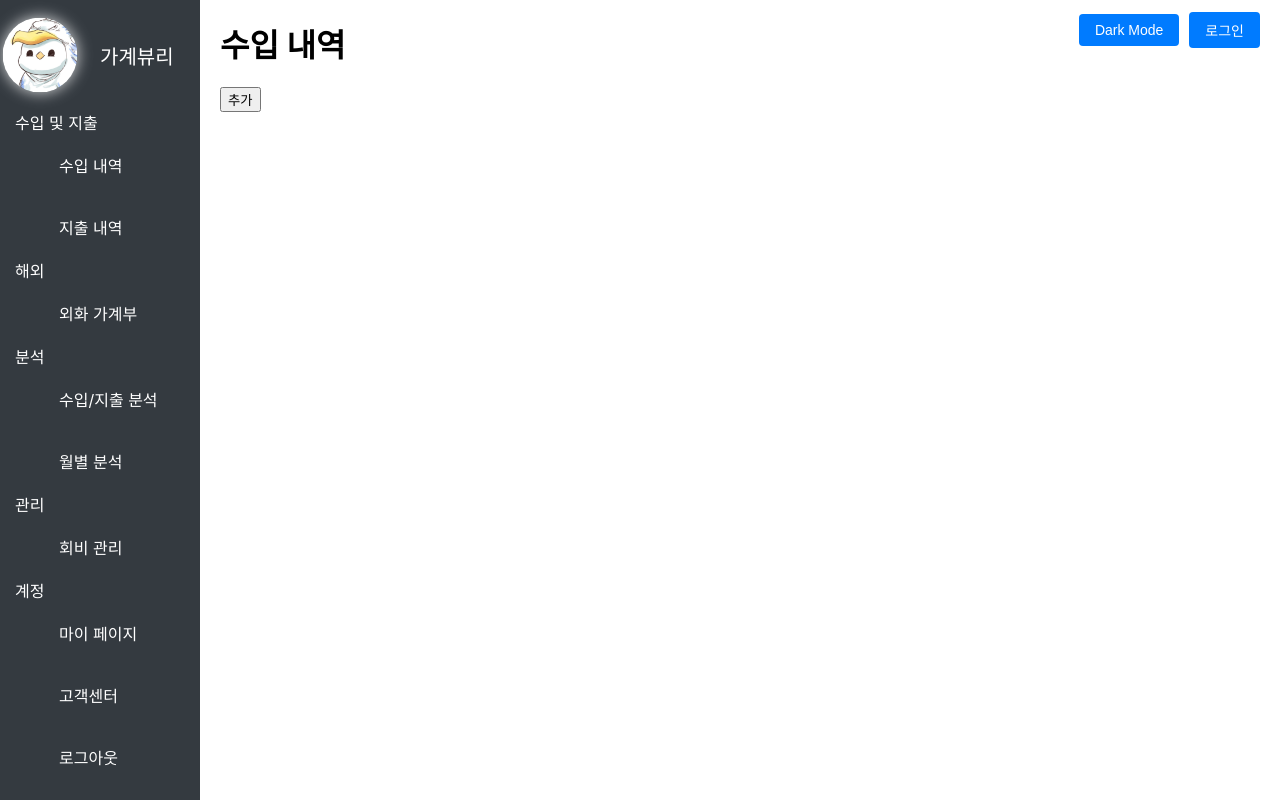
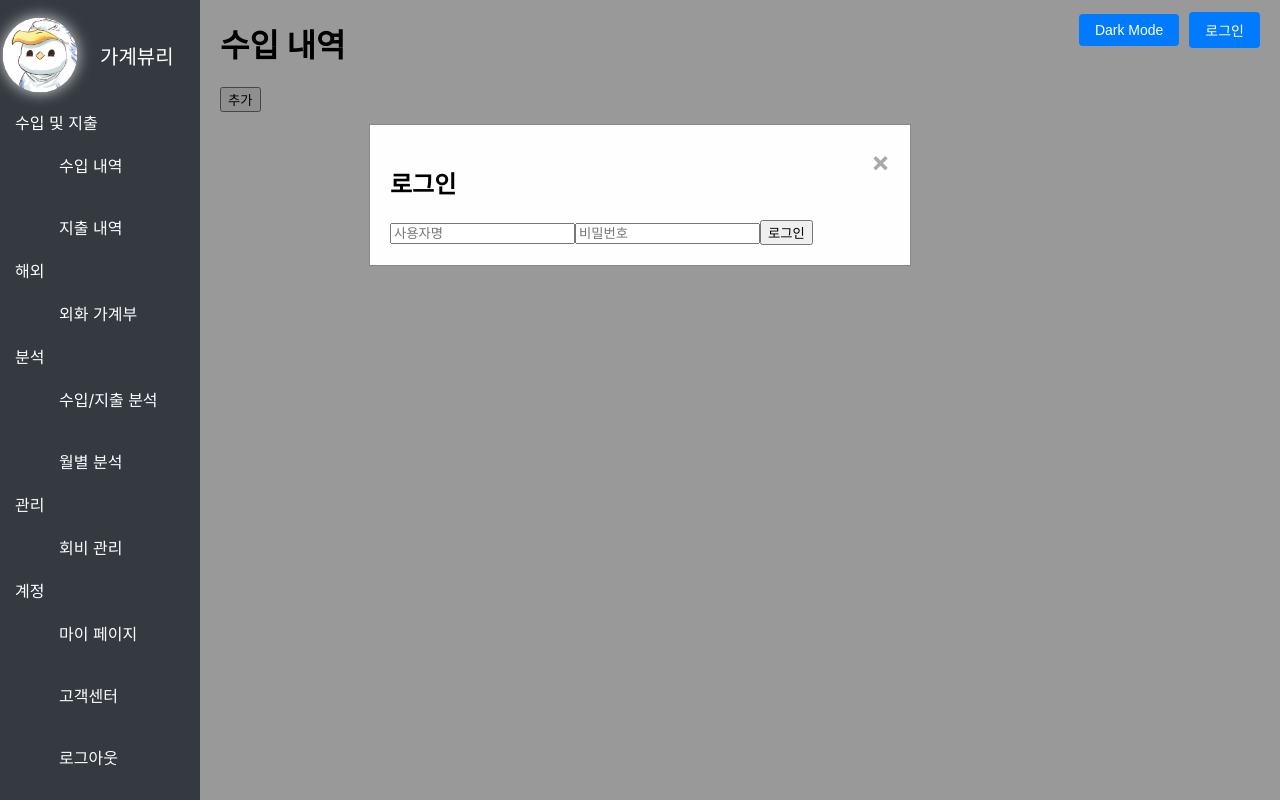
Before and after one commit to hwseo0406/gagyebyuri, a React (Create React App) app: page /income/list in a window 1280 px wide. Both pictures are taken after a click on the button "로그인". Built offline with nearby package versions, Linux system fonts and the light colour scheme; no server answers.

Commit message:
로그인 구현

```diff
--- a/package.json
+++ b/package.json
@@ -7,6 +7,7 @@
     "@testing-library/jest-dom": "^5.17.0",
     "@testing-library/react": "^13.4.0",
     "@testing-library/user-event": "^13.5.0",
+    "axios": "^1.7.2",
     "cors": "^2.8.5",
     "mysql": "^2.18.1",
     "mysql2": "^3.10.2",
--- a/src/App.css
+++ b/src/App.css
@@ -33,7 +33,7 @@ h1 {
   left: 60px; /* 사이드바 너비만큼 여백 추가 */
   right: 0;
   height: 60px; /* 헤더 높이 */
-  color: #fff;
+  color: #020202;
   display: flex;
   align-items: center;
   justify-content: flex-end;
--- a/src/App.js
+++ b/src/App.js
@@ -1,4 +1,4 @@
-import React, {useState, useEffect} from 'react'
+import React, { useState, useEffect } from 'react';
 import { BrowserRouter as Router, Route, Routes } from 'react-router-dom';
 import Sidebar from './components/Sidebar';
 import Analysis from './pages/Analysis';
@@ -11,28 +11,57 @@ import MyPage from './pages/MyPage';
 import SemesterAnalysis from './pages/SemesterAnalysis';
 import Home from './pages/Home';
 import NotFound from './pages/NotFound';
+import LoginModal from './components/LoginModal';
 import './App.css'; // App 컴포넌트의 스타일링을 위한 CSS 파일을 import
 
 function App() {
-
-  const [data, setData] = useState([{}])
+  const [darkMode, setDarkMode] = useState(false);
+  const [isModalOpen, setIsModalOpen] = useState(false);
+  const [isLoggedIn, setIsLoggedIn] = useState(false);
+  const [username, setUsername] = useState('');
 
   useEffect(() => {
-    fetch("/members").then(
-      res => res.json()
-    ).then(
-      data => {
-        setData(data)
-        console.log(data);
-      }
-    )
-  }, [])
+    fetch('http://localhost:5000/session', {
+      credentials: 'include',
+    })
+      .then(response => response.json())
+      .then(data => {
+        if (data.is_logged_in) {
+          setIsLoggedIn(true);
+          setUsername(data.username);
+        }
+      })
+      .catch(error => {
+        console.error('Error:', error);
+      });
+  }, []);
 
-  const [darkMode, setDarkMode] = useState(false);
 
   const toggleDarkMode = () => {
     setDarkMode(prevMode => !prevMode);
     document.body.classList.toggle('dark-mode', !darkMode);
+  };
+
+   const handleLogin = (username) => {
+    setUsername(username);
+    setIsLoggedIn(true);
+    setIsModalOpen(false);
+  };
+
+  const handleLogout = () => {
+    fetch('http://localhost:5000/logout', {
+      credentials: 'include',
+    })
+      .then(response => response.json())
+      .then(data => {
+        if (data.success) {
+          setIsLoggedIn(false);
+          setUsername('');
+        }
+      })
+      .catch(error => {
+        console.error('Error:', error);
+      });
   };
 
   return (
@@ -43,7 +72,14 @@ function App() {
             <button onClick={toggleDarkMode} className="dark-mode-toggle">
               {darkMode ? 'Light Mode' : 'Dark Mode'}
             </button>
-            <button className="login-button">로그인</button>
+            {isLoggedIn ? (
+              <>
+                <span>Welcome, {username}</span>
+                <button onClick={handleLogout} className="logout-button">로그아웃</button>
+              </>
+            ) : (
+              <button onClick={() => setIsModalOpen(true)} className="login-button">로그인</button>
+            )}
           </header>
           <div className="content">
             <Routes>
@@ -60,6 +96,7 @@ function App() {
             </Routes>
           </div>
         </div>
+        <LoginModal isOpen={isModalOpen} onClose={() => setIsModalOpen(false)} onLogin={handleLogin} />
       </div>
   );
 }
--- /dev/null
+++ b/src/components/LoginModal.css
@@ -0,0 +1,46 @@
+/* src/components/LoginModal.css */
+
+.modal {
+    display: none;
+    position: fixed;
+    z-index: 1;
+    left: 0;
+    top: 0;
+    width: 100%;
+    height: 100%;
+    overflow: auto;
+    background-color: rgb(0, 0, 0);
+    background-color: rgba(0, 0, 0, 0.4);
+    padding-top: 60px;
+  }
+
+  .modal.open {
+    display: block;
+  }
+
+  .modal-content {
+    background-color: #fefefe;
+    margin: 5% auto;
+    padding: 20px;
+    border: 1px solid #888;
+    width: 80%;
+  }
+
+  .close {
+    color: #aaa;
+    float: right;
+    font-size: 28px;
+    font-weight: bold;
+  }
+
+  .close:hover,
+  .close:focus {
+    color: black;
+    text-decoration: none;
+    cursor: pointer;
+  }
+
+  .error {
+    color: red;
+    margin-top: 10px;
+  }
--- /dev/null
+++ b/src/components/LoginModal.js
@@ -0,0 +1,49 @@
+import React, { useState } from 'react';
+import './LoginModal.css';
+
+const LoginModal = ({ isOpen, onClose, onLogin }) => {
+  const [username, setUsername] = useState('');
+  const [password, setPassword] = useState('');
+  const [error, setError] = useState('');
+
+  const handleLogin = (e) => {
+    e.preventDefault();
+    fetch('http://localhost:5000/login', {
+      method: 'POST',
+      headers: {
+        'Content-Type': 'application/json'
+      },
+      body: JSON.stringify({ username, password })
+    })
+      .then(response => response.json())
+      .then(data => {
+        if (data.success) {
+          onLogin(username);
+          setError('');
+        } else {
+          setError('Invalid username or password');
+        }
+      })
+      .catch(error => {
+        console.error('Error:', error);
+        setError('Login failed');
+      });
+  };
+
+  return (
+    <div className={`modal ${isOpen ? 'open' : ''}`}>
+      <div className="modal-content">
+        <span className="close" onClick={onClose}>&times;</span>
+        <h2>로그인</h2>
+        <form onSubmit={handleLogin}>
+          <input type="text" placeholder="사용자명" value={username} onChange={(e) => setUsername(e.target.value)} />
+          <input type="password" placeholder="비밀번호" value={password} onChange={(e) => setPassword(e.target.value)} />
+          <button type="submit">로그인</button>
+          {error && <p className="error">{error}</p>}
+        </form>
+      </div>
+    </div>
+  );
+};
+
+export default LoginModal;
```
Also changed, not shown: 2 other files (tests, documents, lock files or other folders).
